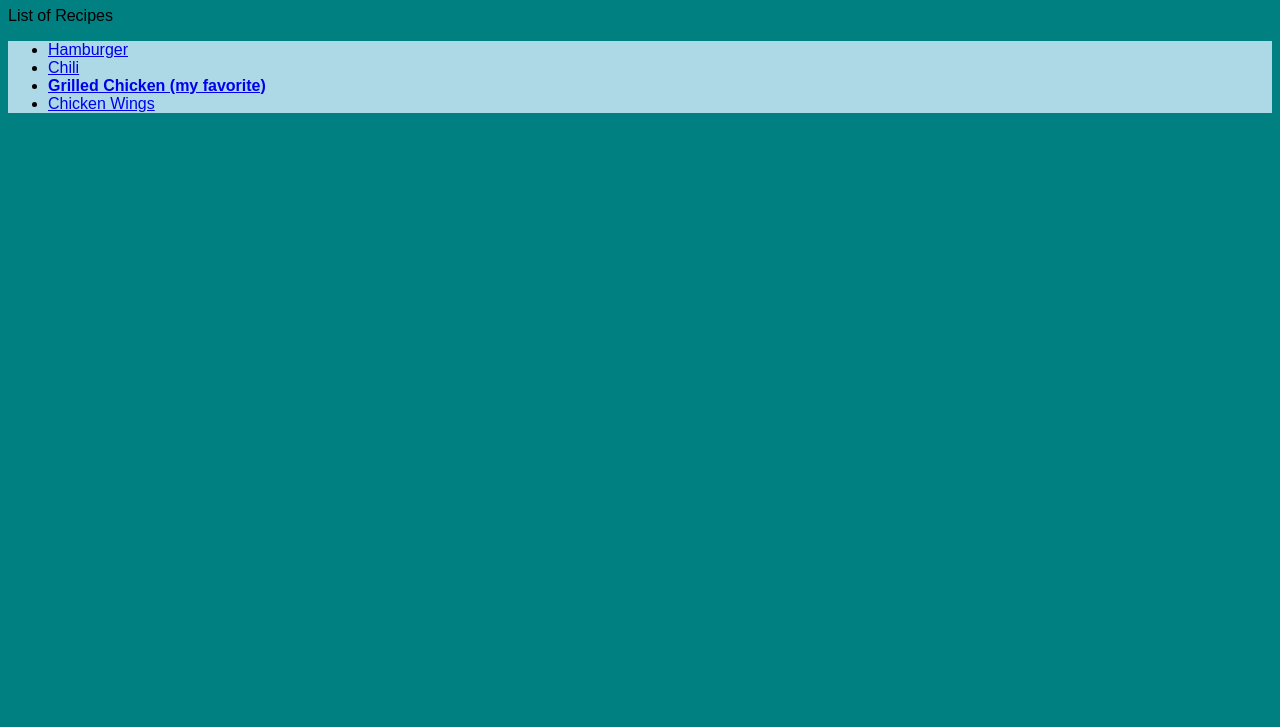
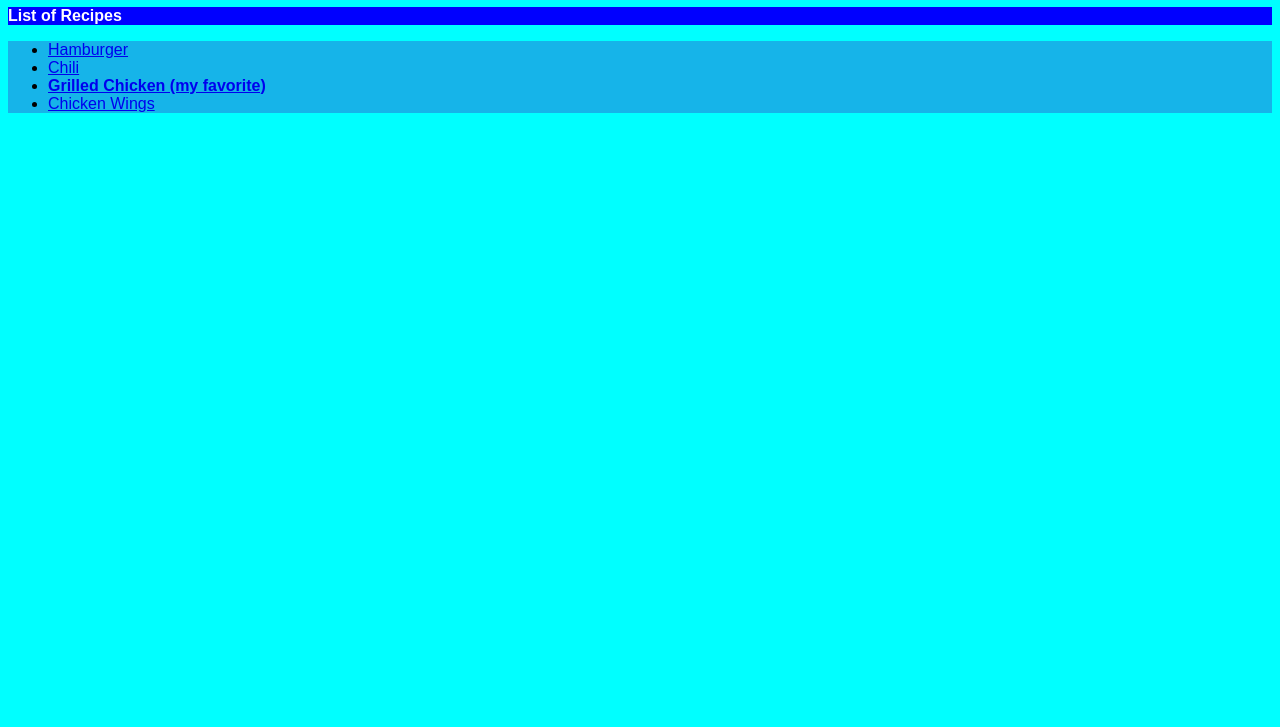
Before and after one commit to joesalmon3/odin-recipes, a plain HTML site: page index.html in a window 1280 px wide. Shown: the part 73-800 px from the top of the page. Drawn offline with Linux system fonts and the light colour scheme.

Commit message:
Changed color scheme

```diff
--- a/index.html
+++ b/index.html
@@ -7,7 +7,7 @@
 </head>
 <body>
     <h1>Odin Recipes </h1>
-    <p>
+    <p class="seperation">
         List of Recipes
         <ul>
             <li><a href="./recipes/burger.html">Hamburger</a></li>
--- a/styles.css
+++ b/styles.css
@@ -1,5 +1,5 @@
 body {
-    background-color: teal;
+    background-color: aqua;
     font-family: Arial, Helvetica, sans-serif;
 }
 
@@ -9,7 +9,7 @@ h1 {
     text-align: center;
 }
 ul {
-    background-color: lightblue;
+    background-color: rgb(22, 180, 233);
 
 }
 
@@ -20,3 +20,9 @@ ol {
 
     font-weight: bold;
 }
+
+.seperation {
+    background-color: blue;
+    color:white;
+    font-weight: bold;
+}
```
